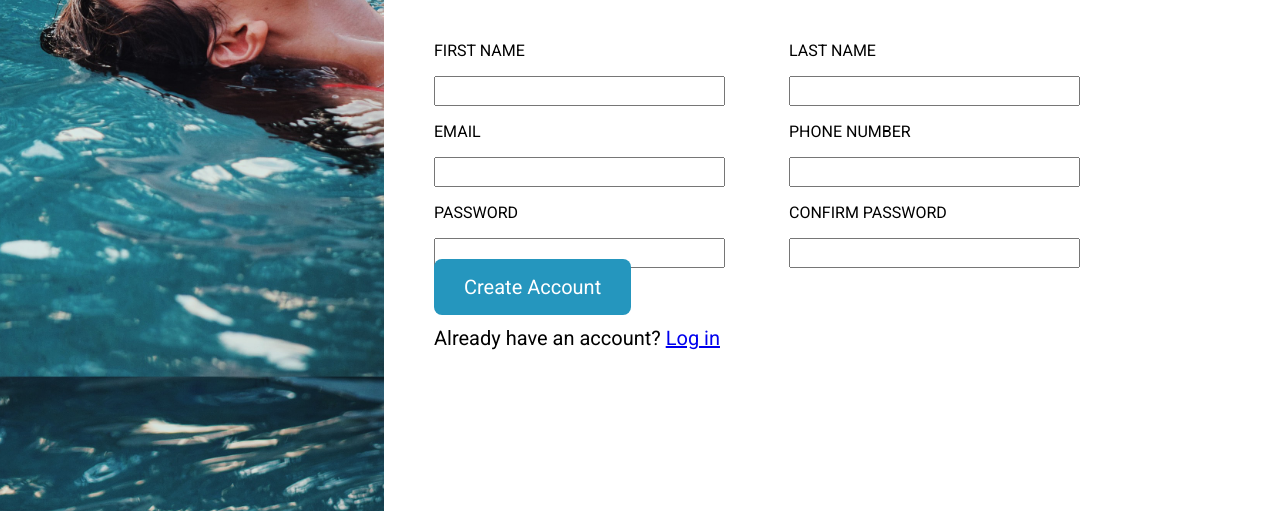
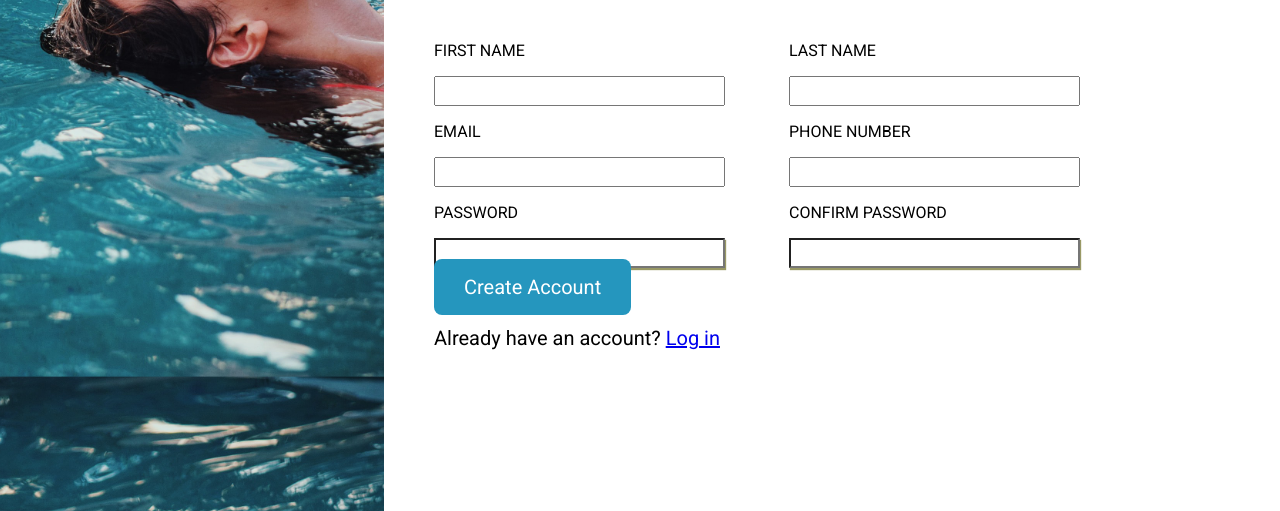
Before and after one commit to aScHEABL/Sign-up-form-template, a plain HTML site: page index.html in a window 1280 px wide. Shown: the part 289-800 px from the top of the page. Drawn offline with Linux system fonts and the light colour scheme.

```diff
--- a/index.html
+++ b/index.html
@@ -42,11 +42,11 @@
                     </div>
                     <div class="input">
                         <label for="password">PASSWORD</label>
-                        <input type="password" name="password" id="input-password">
+                        <input type="password" name="password" id="input-password" class="error">
                     </div>
                     <div class="input">
                         <label for="confirm-password">CONFIRM PASSWORD</label>
-                        <input type="password" name="confirm-password" id="input-confirm-password">
+                        <input type="password" name="confirm-password" id="input-confirm-password" class="error">
                     </div>
                 </div>
             </form>
--- a/style.css
+++ b/style.css
@@ -104,6 +104,16 @@ body {
     height: 30px;
 }
 
+#content > #right-section > form > #form-container > .input > input:focus {
+    outline: 1 solid #0377fc;
+    box-shadow: 1px 2px 1px #996;
+}
+
+#content > #right-section > form > #form-container > .input > .error {
+    outline:  1 solid red;
+    box-shadow: 1px 2px 1px #996;
+}
+
 #content > #right-section > #button-container {
     flex: 1 1 100%;
     margin-left: 50px;
```
